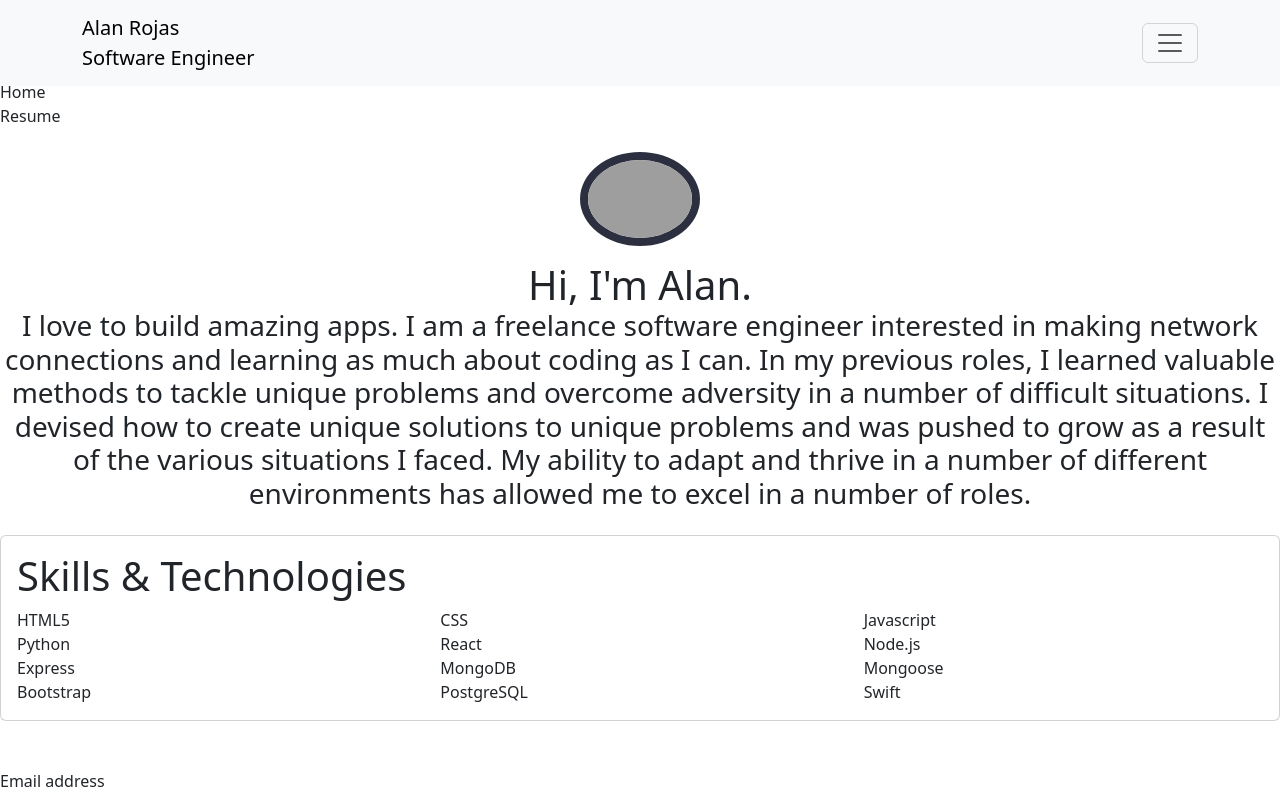
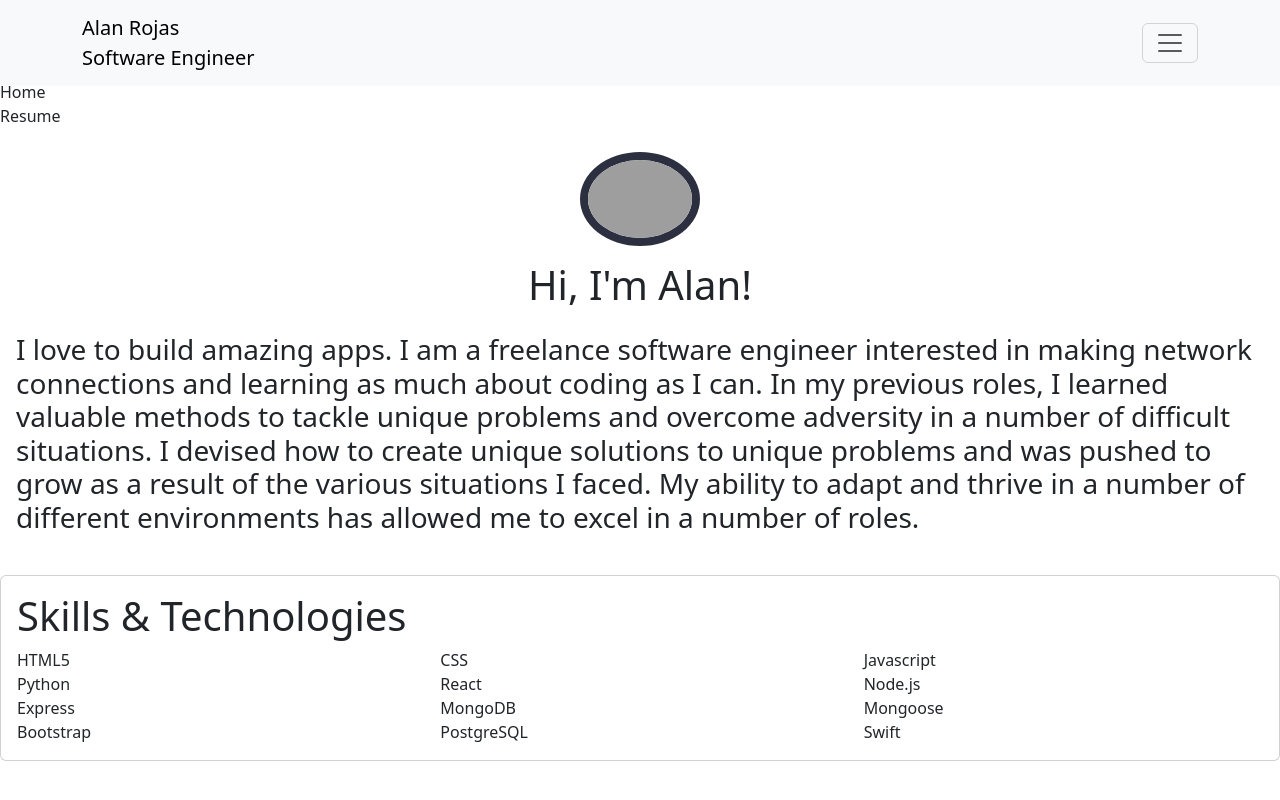
Before and after one commit to Alitodaroj/portfolio_page, a React (Create React App) app: page / in a window 1280 px wide. Shown: the top 800 px of the page. Built offline with nearby package versions, Linux system fonts and the light colour scheme; grey boxes are pictures that could not be loaded.

Commit message:
typewriter effect added

```diff
--- a/src/components/About.jsx
+++ b/src/components/About.jsx
@@ -1,18 +1,36 @@
-import React from "react";
+import React, { useState, useEffect } from "react";
 import '../About.css';
+
+const Typewriter = ({ text, speed }) => {
+    const [displayText, setDisplayText] = useState('');
+
+    useEffect(() => {
+        const interval = setInterval(() => {
+            if (displayText.length < text.length) {
+                setDisplayText(current => current + text[current.length])
+            } else {
+            clearInterval(interval);
+            }
+        }, speed);
+        return () => clearInterval(interval);
+    }, [displayText, text, speed]);
+    return (
+        <div>{displayText}</div>
+    )
+}
 
 export default function About() {
     return (
         <section id="about">
             <div className="mt-4">
-                <div class="profile">
+                <div className="profile">
                     <img src="https://i.imgur.com/3nrrF0O.jpg" alt='bio pic' class='img-fluid rounded-circle'></img>
                 </div>
                 <h1 className="success">
-                    Hi, I'm Alan.
-                    <h3 classname="p-3">I love to build amazing apps. I am a freelance software engineer interested in making network connections and learning as much about coding as I can. In my previous roles, I learned valuable methods to tackle unique problems and overcome adversity in a number of difficult situations. I devised how to create unique solutions to unique problems and was pushed to grow as a result of the various situations I faced. My ability to adapt and thrive in a number of different environments has allowed me to excel in a number of roles.
+                <Typewriter text="Hi, I'm Alan!" speed={100} />
+                </h1>
+                    <h3 className="p-3">I love to build amazing apps. I am a freelance software engineer interested in making network connections and learning as much about coding as I can. In my previous roles, I learned valuable methods to tackle unique problems and overcome adversity in a number of difficult situations. I devised how to create unique solutions to unique problems and was pushed to grow as a result of the various situations I faced. My ability to adapt and thrive in a number of different environments has allowed me to excel in a number of roles.
                     </h3>
-                </h1>
             </div>
         </section>
     )
--- a/src/components/Skills.jsx
+++ b/src/components/Skills.jsx
@@ -1,6 +1,7 @@
 import React from "react";
 import { Card, CardBody, Row, Col } from "react-bootstrap"
 import 'bootstrap/dist/css/bootstrap.min.css';
+import "../App.css"
 
 function Skills() {
     return (
```
Also changed, not shown: src/About.css (line endings or trailing spaces).
